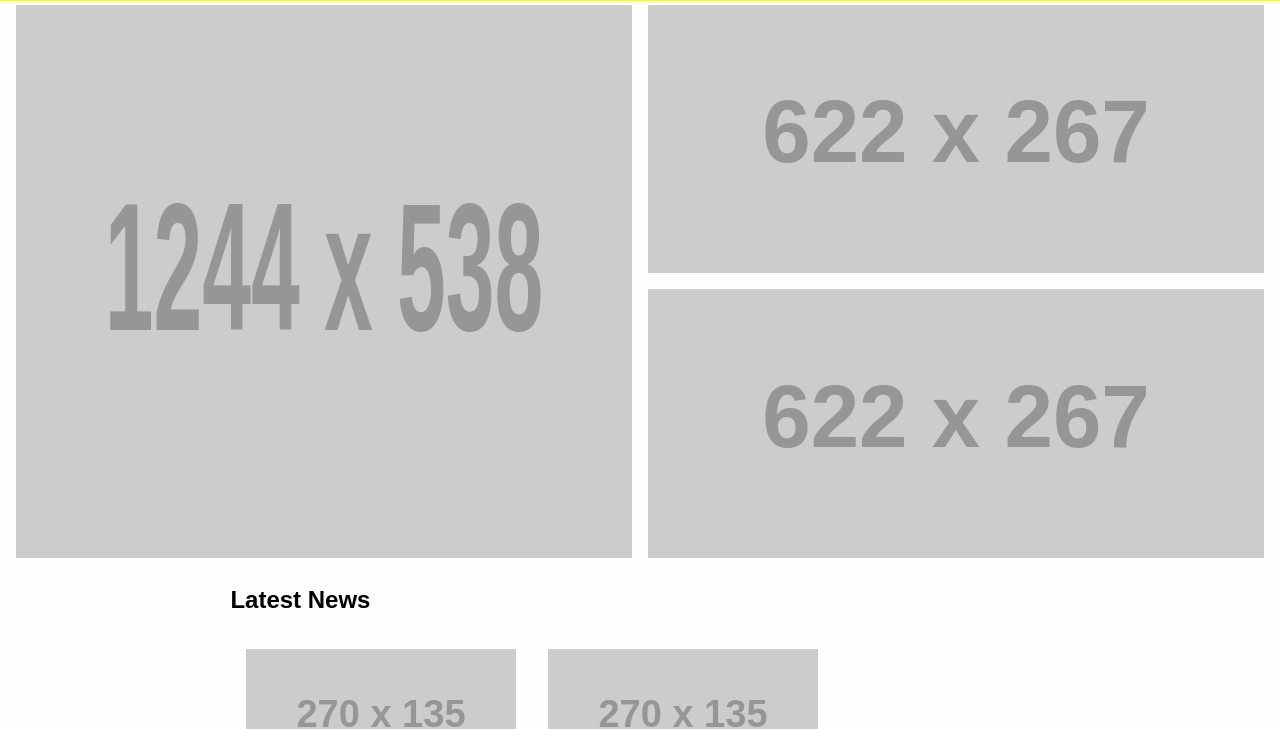
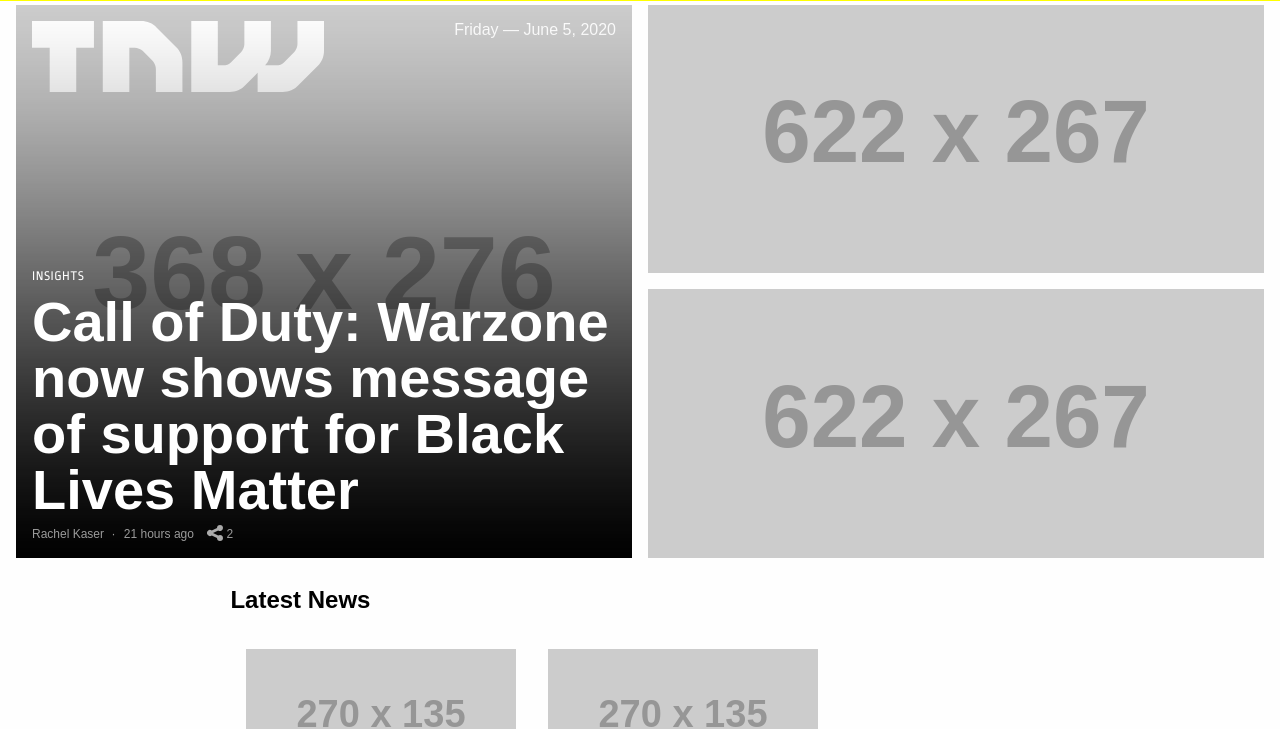
Before and after one commit to abredi/thenextweb, a website: page index.html in a window 1280 px wide. Shown: the part 80-809 px from the top of the page. Drawn offline with Linux system fonts and the light colour scheme; placeholder pictures from the web are drawn by us.

Commit message:
added cover news section

```diff
--- a/assets/css/main.css
+++ b/assets/css/main.css
@@ -146,6 +146,7 @@
   padding: 1em;
 }
 
+.popular-author i,
 .popular-author a,
 .popular-author time,
 .popular-author li {
@@ -353,6 +354,13 @@
 .footer-links {
   background-color: #131313;
   padding: 2.2em 1.5em 1.5em;
+}
+
+.icon-share-light {
+  background: transparent url(../img/icon_share_light.svg) no-repeat;
+  margin-left: 10px;
+  vertical-align: text-bottom;
+  display: inline-block;
 }
 
 .footer,
@@ -574,7 +582,7 @@
   gap: 1em;
 }
 
-.big-news {
+.top-story {
   grid-row: span 2;
 }
 
@@ -582,3 +590,41 @@
   height: 100%;
   width: 100%;
 }
+
+.top-story .popular-title {
+  font-size: 56px;
+  line-height: 1;
+}
+
+.top-story h5 {
+  text-transform: uppercase;
+  font-family: 'Ropa Sans', Arial, Helvetica, sans-serif;
+  font-weight: 500;
+  letter-spacing: 0.04em;
+  line-height: 2.5;
+}
+
+.tnw-logo {
+  position: absolute;
+  top: 0;
+  left: 0;
+  width: 100%;
+  z-index: 1;
+  display: flex;
+  justify-content: space-between;
+  padding: 1em;
+  box-sizing: border-box;
+}
+
+.cover-logo {
+  background: transparent url(../img/tnw.svg) no-repeat;
+  background-size: contain;
+  width: 100%;
+  height: 112px;
+  max-width: 50%;
+}
+
+.top-story .popular-header {
+  padding: 0;
+  height: 100%;
+}
--- a/assets/css/mobile.css
+++ b/assets/css/mobile.css
@@ -56,11 +56,11 @@
   }
 
   /**
-  * big news
+  * top stories
   */
 
   .top-news-banner {
-    margin: 0.5em 1em;
+    margin: 5.3em 1em 0.5em;
     display: flex;
     flex-direction: column;
     gap: 0.5em;
@@ -142,4 +142,12 @@
     width: 100%;
     justify-content: space-between;
   }
+
+  .tnw-logo {
+    display: none;
+  }
+
+  .top-story .popular-title {
+    font-size: 1.5rem;
+  }
 }
--- a/assets/css/tablet.css
+++ b/assets/css/tablet.css
@@ -55,4 +55,12 @@
   .news1 {
     width: 13rem;
   }
+
+  .tnw-logo {
+    display: none;
+  }
+
+  .top-story .popular-title {
+    font-size: 2rem;
+  }
 }
--- a/index.html
+++ b/index.html
@@ -54,8 +54,38 @@
     </nav>
 
     <div class="top-news-banner">
-      <div class="big-news">
-        <img src="https://via.placeholder.com/1244x538" alt="main article">
+      <div class="top-story">
+
+        <article class="popular-header flex flex-y-end m-1 white">
+          <div class="tnw-logo">
+            <div class="cover-logo"></div>
+            <div id="coverDate" class="cover-date">Friday — June 5, 2020</div>
+          </div>
+
+          <a class="image-gradient white"
+            href="https://thenextweb.com/politics/2020/06/03/snapchat-refuses-promote-trump-account-over-controversial-tweets/"></a>
+          <header>
+            <h5>
+              Insights
+            </h5>
+            <h3 class="popular-title">
+              <a href="https://thenextweb.com/gaming/2020/06/05/call-of-duty-modern-warfare-black-lives-matter/"
+                alt="Call of Duty: Warzone now shows message of support for Black Lives Matter" class="white">
+                Call of Duty: Warzone now shows message of support for Black Lives Matter</a>
+            </h3>
+            <ul class="popular-author">
+              <li>
+                <a class="white" href="https://thenextweb.com/author/rachelkaser/">Rachel Kaser</a>
+              </li>
+              <li>
+                <time datetime="2020-06-03T23:37:58+00:00" class="white" data-full-date="Jun 4, 2020 - 02:37">
+                  21 hours ago</time>
+              </li>
+              <li>
+                <i class="icon icon-share-light white"></i> 2</li>
+            </ul>
+          </header>
+        </article>
       </div>
       <div class="smaller-banner">
         <img src="https://via.placeholder.com/622x267" alt="second article">
@@ -920,7 +950,8 @@
           <article class="product">
             <figure class="img-wrapper">
               <div class="deal-discount">100% OFF</div>
-              <img src="https://via.placeholder.com/630x473" alt="FREE: Leadership &amp; Management Diploma 4-Week Course">
+              <img src="https://via.placeholder.com/630x473"
+                alt="FREE: Leadership &amp; Management Diploma 4-Week Course">
             </figure>
             <h4>
               <a
@@ -937,7 +968,7 @@
           <article class="product">
             <figure class="img-wrapper">
               <div class="deal-discount">98% OFF</div>
-              <img src="https://via.placeholder.com/630x473" alt="The Epic Python Developer Certification Bundle" >
+              <img src="https://via.placeholder.com/630x473" alt="The Epic Python Developer Certification Bundle">
             </figure>
             <h4>
               <a
@@ -971,7 +1002,8 @@
           <article class="product">
             <figure class="img-wrapper">
               <div class="deal-discount">95% OFF</div>
-              <img src="https://via.placeholder.com/630x473" alt="Truemail.io Bulk Email Verifier: Lifetime Subscription">
+              <img src="https://via.placeholder.com/630x473"
+                alt="Truemail.io Bulk Email Verifier: Lifetime Subscription">
             </figure>
             <h4>
               <a
@@ -988,7 +1020,8 @@
           <article class="product">
             <figure class="img-wrapper">
               <div class="deal-discount">96% OFF</div>
-              <img src="https://via.placeholder.com/630x473" alt="ITG.digital Online Illustrations Builder Pro: Lifetime Subscription">
+              <img src="https://via.placeholder.com/630x473"
+                alt="ITG.digital Online Illustrations Builder Pro: Lifetime Subscription">
             </figure>
             <h4>
               <a
@@ -1005,7 +1038,8 @@
           <article class="product">
             <figure class="img-wrapper">
               <div class="deal-discount">96% OFF</div>
-              <img src="https://via.placeholder.com/630x473" alt="The Complete 2020 Fulfillment By Amazon Mastery Bundle">
+              <img src="https://via.placeholder.com/630x473"
+                alt="The Complete 2020 Fulfillment By Amazon Mastery Bundle">
             </figure>
             <h4>
               <a
@@ -1023,7 +1057,8 @@
           <article class="product">
             <figure class="img-wrapper">
               <div class="deal-discount">87% OFF</div>
-              <img src="https://via.placeholder.com/630x473" alt="Project Management Certifications Tests + Courses Bundle">
+              <img src="https://via.placeholder.com/630x473"
+                alt="Project Management Certifications Tests + Courses Bundle">
             </figure>
             <h4>
               <a
@@ -1041,7 +1076,8 @@
           <article class="product">
             <figure class="img-wrapper">
               <div class="deal-discount">89% OFF</div>
-              <img src="https://via.placeholder.com/630x473" alt="12min Micro Book Library: Lifetime Premium Subscription">
+              <img src="https://via.placeholder.com/630x473"
+                alt="12min Micro Book Library: Lifetime Premium Subscription">
             </figure>
             <h4>
               <a
```
Also changed, not shown: assets/img/icon_share_light.svg (added), assets/img/tnw.svg (added).
